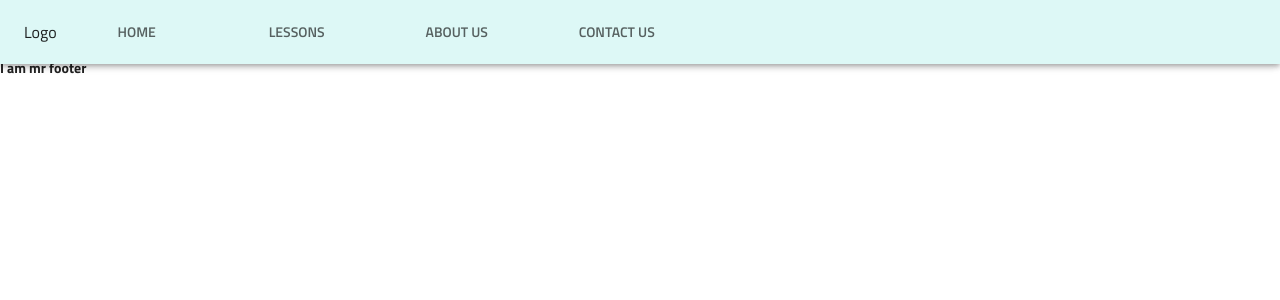
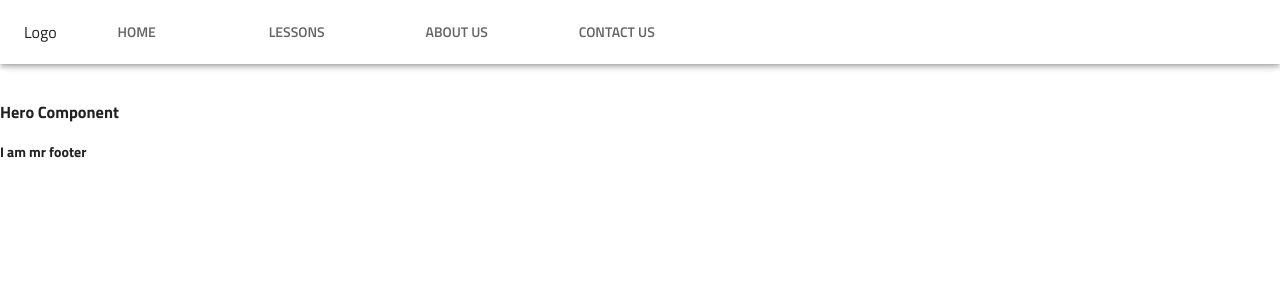
Before and after one commit to Gichohi-Simon/kite-school, a Next.js app: page / in a window 1280 px wide. Shown: the top 300 px of the page. Built offline with nearby package versions, Linux system fonts and the light colour scheme.

Commit message:
added a temporary fix to the navabr styling bug

```diff
--- a/src/components/Header/Header.tsx
+++ b/src/components/Header/Header.tsx
@@ -16,12 +16,11 @@ export default function Header() {
 
     return (
         <div className={classes.main}>
-            <AppBar className={classes.appBar}>
+            <AppBar position="fixed" color="transparent" className={classes.appBar}>
                 <Toolbar>
                     <Typography>
                         Logo
                     </Typography>
-
                     {isMatch ? <DrawerComponent /> : (
                         <>
                             <Tabs>
--- a/src/components/Hero/Hero.tsx
+++ b/src/components/Hero/Hero.tsx
@@ -1,8 +1,10 @@
 import React from 'react'
+import useStyles from './style'
 
 export default function Hero() {
+    const classes = useStyles()
     return (
-        <div>
+        <div className={classes.main}>
             <h3>Hero Component</h3>
         </div>
     )
--- /dev/null
+++ b/src/components/Hero/style.ts
@@ -0,0 +1,7 @@
+import { makeStyles,createStyles } from "@material-ui/styles";
+
+export default makeStyles((theme) => createStyles({
+    main:{
+        marginTop:'100px'
+    }
+}))
```
